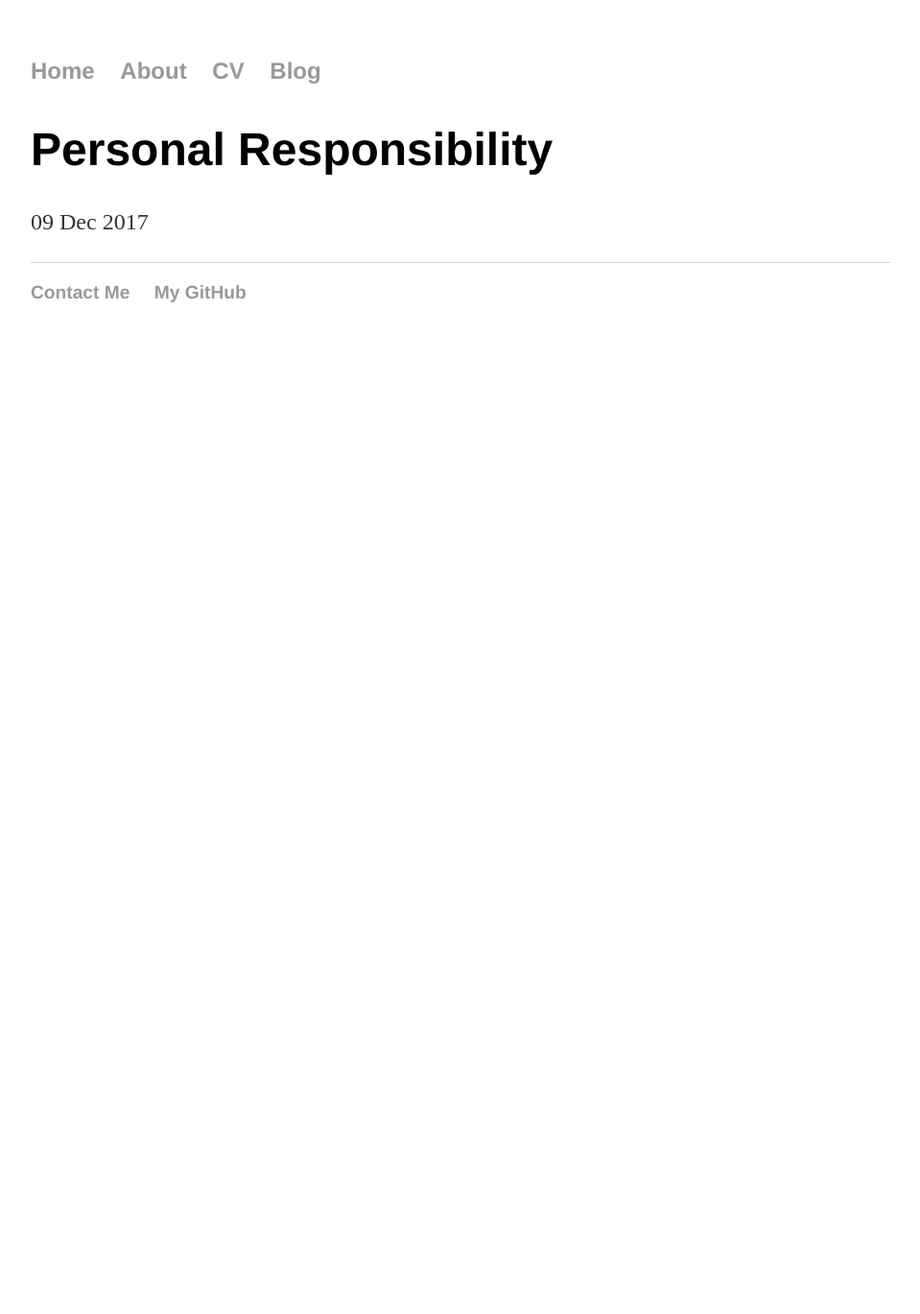
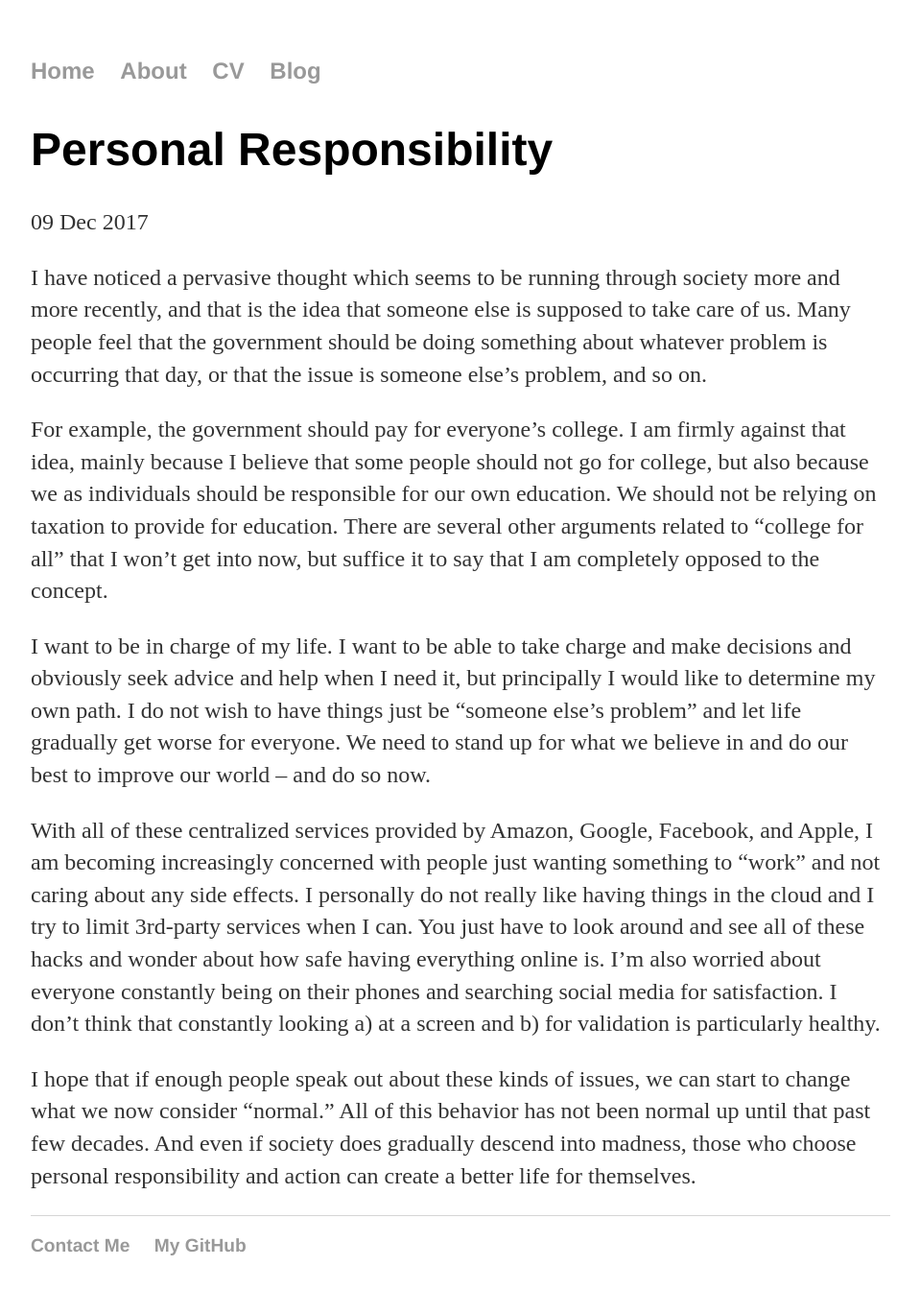
Before and after one commit to Prescientje/prescientje.github.io, a Jekyll site: the page built from _posts/2017-12-09-personal-responsibility.md, in a window 1280 px wide. Shown: the whole page at 96% size, without its empty margins (160-1119 px from the left). Built offline with Jekyll 4.4.1, drawn with Linux system fonts in a browser that asks for light colours; before the commit the page ends 900 px from its top, so only the background shows below that.

Commit message:
Update 2017-12-09-personal-responsibility.md

```diff
--- a/_posts/2017-12-09-personal-responsibility.md
+++ b/_posts/2017-12-09-personal-responsibility.md
@@ -3,3 +3,26 @@ layout: post
 title: "Personal Responsibility"
 date: 2017-12-09
 ---
+
+I have noticed a pervasive thought which seems to be running through society more and more recently, and that is the idea that someone else is supposed to take care of us.
+Many people feel that the government should be doing something about whatever problem is occurring that day, or that the issue is someone else's problem, and so on.
+
+For example, the government should pay for everyone's college.
+I am firmly against that idea, mainly because I believe that some people should not go for college, but also because we as individuals should be responsible for our own education.
+We should not be relying on taxation to provide for education.
+There are several other arguments related to "college for all" that I won't get into now, but suffice it to say that I am completely opposed to the concept.
+
+I want to be in charge of my life.
+I want to be able to take charge and make decisions and obviously seek advice and help when I need it, but principally I would like to determine my own path.
+I do not wish to have things just be "someone else's problem" and let life gradually get worse for everyone.
+We need to stand up for what we believe in and do our best to improve our world -- and do so now.
+
+With all of these centralized services provided by Amazon, Google, Facebook, and Apple, I am becoming increasingly concerned with people just wanting something to "work" and not caring about any side effects.
+I personally do not really like having things in the cloud and I try to limit 3rd-party services when I can.
+You just have to look around and see all of these hacks and wonder about how safe having everything online is.
+I'm also worried about everyone constantly being on their phones and searching social media for satisfaction.
+I don't think that constantly looking a) at a screen and b) for validation is particularly healthy.
+
+I hope that if enough people speak out about these kinds of issues, we can start to change what we now consider "normal."
+All of this behavior has not been normal up until that past few decades.
+And even if society does gradually descend into madness, those who choose personal responsibility and action can create a better life for themselves.
```
